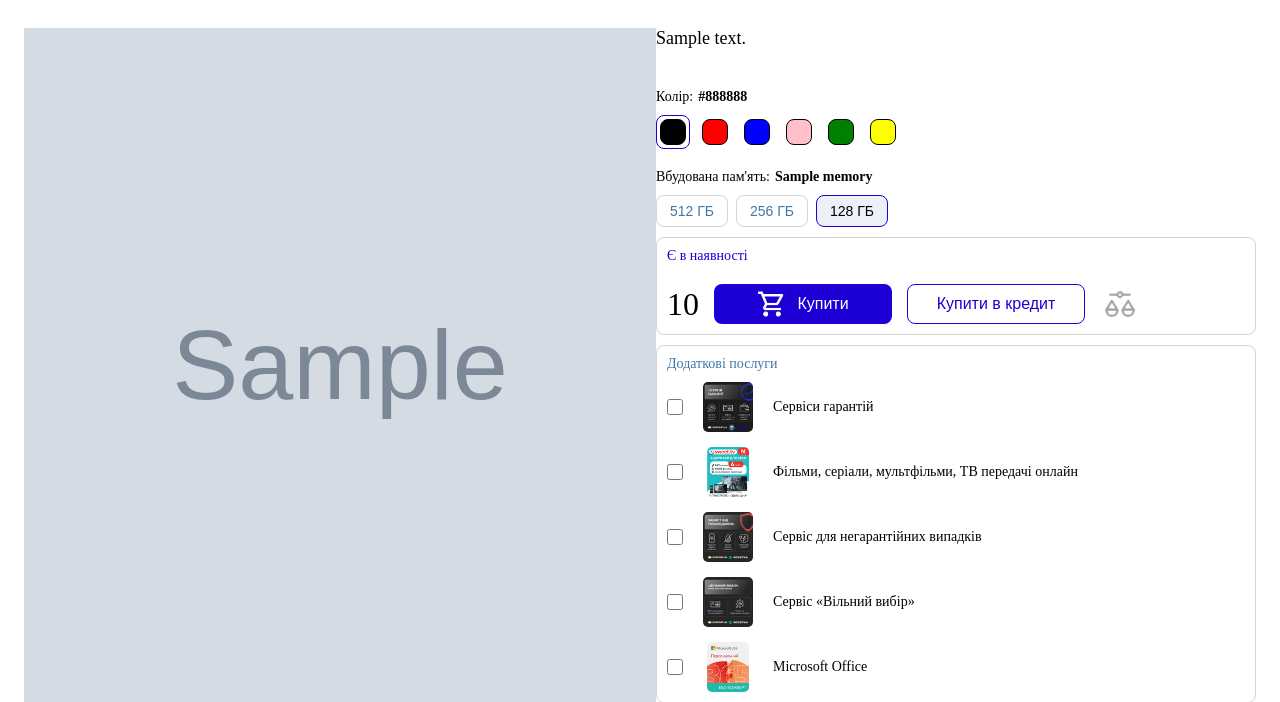
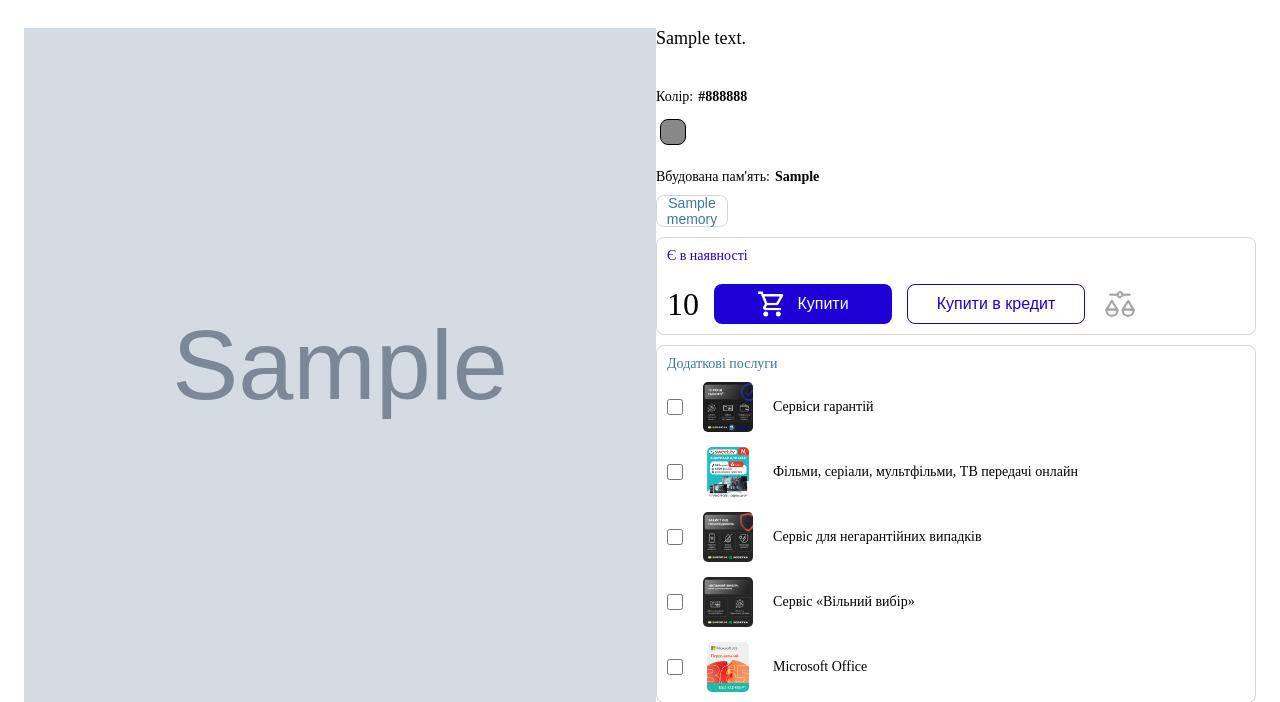
Before and after one commit to DmytroLomako/Phone-Shop, a Python web app: template home_app/templates/product.html in a window 1280 px wide. Shown: the part 72-774 px from the top of the page. Run offline with Jinja, Linux system fonts and the light colour scheme; the template is opened without the code that fills it: most values are stand-ins (such as "Sample title", 1, 10 or a date in 2020); grey boxes marked "Sample" are stand-in pictures.

Commit message:
added the ability to select color and memory for the product

```diff
--- a/home_app/templates/catalog.html
+++ b/home_app/templates/catalog.html
@@ -21,7 +21,7 @@
         <div class="content">
             <ul class="content-list">
                 {% for product in list_products %}
-                    <a href="/product/{{ product.id }}" class="phone-link">
+                    <a href="/product/{{ product.id }}{{ product.color }}&{{ product.memory }}" class="phone-link">
                         <li class="content-l">
                             <img src="{{ url_for('home_app.static', filename='img/phones/' + product.image) }}" class="phone">
                             <h2>{{ product.description }}</h2>
--- a/home_app/templates/product.html
+++ b/home_app/templates/product.html
@@ -14,25 +14,30 @@
             <h1 class="phone-description">{{ product.description }}</h1>
             <div class="chosen-color-div">
                 <h1>Колiр: </h1>
-                <h1 class="chosen-color-text">{{ product.color }}</h1>
+                <h1 class="chosen-color-text">{{ active_color }}</h1>
             </div>
-            <div class="colors-list">
-                <button class="color-frame" id="color-frame-active"><div class="color" style="background-color: black;"></div></button>
-                <button class="color-frame"><div class="color" style="background-color: red;"></div></button>
-                <button class="color-frame"><div class="color" style="background-color: blue;"></div></button>
-                <button class="color-frame"><div class="color" style="background-color: pink;"></div></button>
-                <button class="color-frame"><div class="color" style="background-color: green;"></div></button>
-                <button class="color-frame"><div class="color" style="background-color: yellow;"></div></button>
-            </div>
-            <div class="chosen-memory-div">
-                <h1>Вбудована пам'ять: </h1>
-                <h1 class="chosen-memory-text">{{ product.memory }}</h1>
-            </div>
-            <div class="memory-list">
-                <button class="memory-button">512 ГБ</button>
-                <button class="memory-button">256 ГБ</button>
-                <button class="memory-button" id="memory-button-active">128 ГБ</button>
-            </div>
+            <form class="colors-list" method="post">
+                {% for color in colors %}
+                    {% if 'active' in color %}
+                        <button class="color-frame" name="color_button" value="{{ color.split( )[0] }}" id="color-frame-active"><div class="color" style="background-color: {{ color.split( )[0] }};"></div></button>
+                    {% else %}
+                        <button class="color-frame" name="color_button" value="{{ color }}"><div class="color" style="background-color: {{ color }};"></div></button>
+                    {% endif %}
+                {% endfor %}
+            </form>
+                <div class="chosen-memory-div">
+                    <h1>Вбудована пам'ять: </h1>
+                    <h1 class="chosen-memory-text">{{ active_memory }}</h1>
+                </div>
+            <form method="post" class="memory-list">
+                {% for memory in memories %}
+                    {% if 'active' in memory %}
+                        <button class="memory-button" name="memory_button" value="{{ memory.split( )[0] }}" id="memory-button-active">{{ memory.split( )[0] }}</button>
+                    {% else %}
+                        <button class="memory-button" name="memory_button" value="{{ memory }}">{{ memory }}</button>
+                    {% endif %}
+                {% endfor %}
+            </form>
             <div class="buy-product-frame">
                 <p>Є в наявності</p>
                 <div class="buy-product">
@@ -40,7 +45,6 @@
                     <button class="buy-button"><img src="{{ url_for('home_app.static', filename='img/cart.png') }}"> Купити</button>
                     <button class="buy-on-credit-button">Купити в кредит</button>
                     <button class="button-comparison"><img src="{{ url_for('home_app.static', filename='img/comparison_dark.png') }}"></button>
-
                 </div>
             </div>
             <div class="additional-services-frame">
--- a/project/urls.py
+++ b/project/urls.py
@@ -2,7 +2,7 @@ import home_app, auth_app
 from .settings import project
 
 home_app.home_app.add_url_rule('/', view_func = home_app.render_home, methods = ['GET', 'POST'])
-home_app.home_app.add_url_rule('/product/<int:product_id>', view_func = home_app.render_product)
+home_app.home_app.add_url_rule('/product/<int:product_id><string:product_color>&<string:product_memory>', view_func = home_app.render_product, methods = ['GET', 'POST'])
 auth_app.auth_app.add_url_rule('/auth', view_func = auth_app.render_auth, methods = ['GET', 'POST'])
 
 project.register_blueprint(home_app.home_app)
```
Also changed, not shown: home_app/views.py (+15 -2 lines), instance/data.db, 2 other files.
